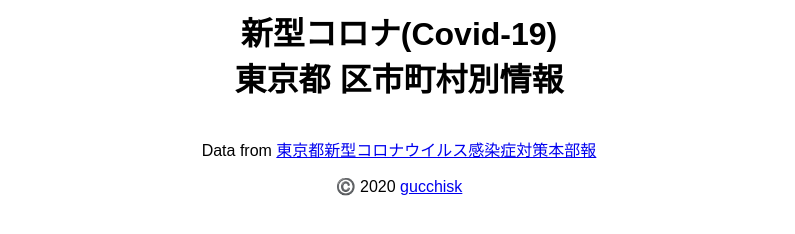
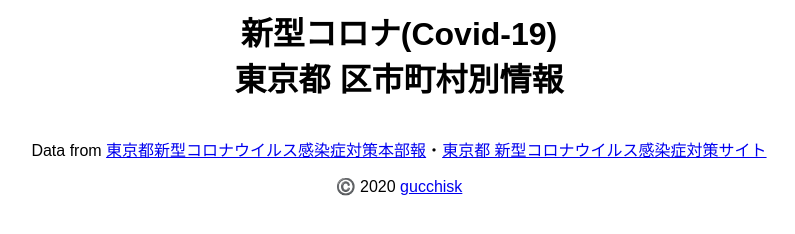
Before and after one commit to gucchisk/covid19tokyo, a plain HTML site: page index.html in a window 1280 px wide. Shown: the whole page, without its empty margins (241-1036 px from the left). Drawn offline with Linux system fonts and the light colour scheme; no server answers.

Commit message:
Add data source

```diff
--- a/index.html
+++ b/index.html
@@ -30,7 +30,7 @@
     </div>
     <div class="footer">
       <div>
-	<p class="data">Data from <a href="https://www.bousai.metro.tokyo.lg.jp/taisaku/saigai/1007261/index.html" taret="_blank">東京都新型コロナウイルス感染症対策本部報</a></p>
+	<p class="data">Data from <a href="https://www.bousai.metro.tokyo.lg.jp/taisaku/saigai/1007261/index.html" taret="_blank">東京都新型コロナウイルス感染症対策本部報</a>・<a href="https://stopcovid19.metro.tokyo.lg.jp" target="_blank">東京都 新型コロナウイルス感染症対策サイト</a></p>
       </div>
       <div>
 	<p class="copyright">©️ 2020 <a href="https://twitter.com/gucchisk" target="_blank">gucchisk</a></p>
```
